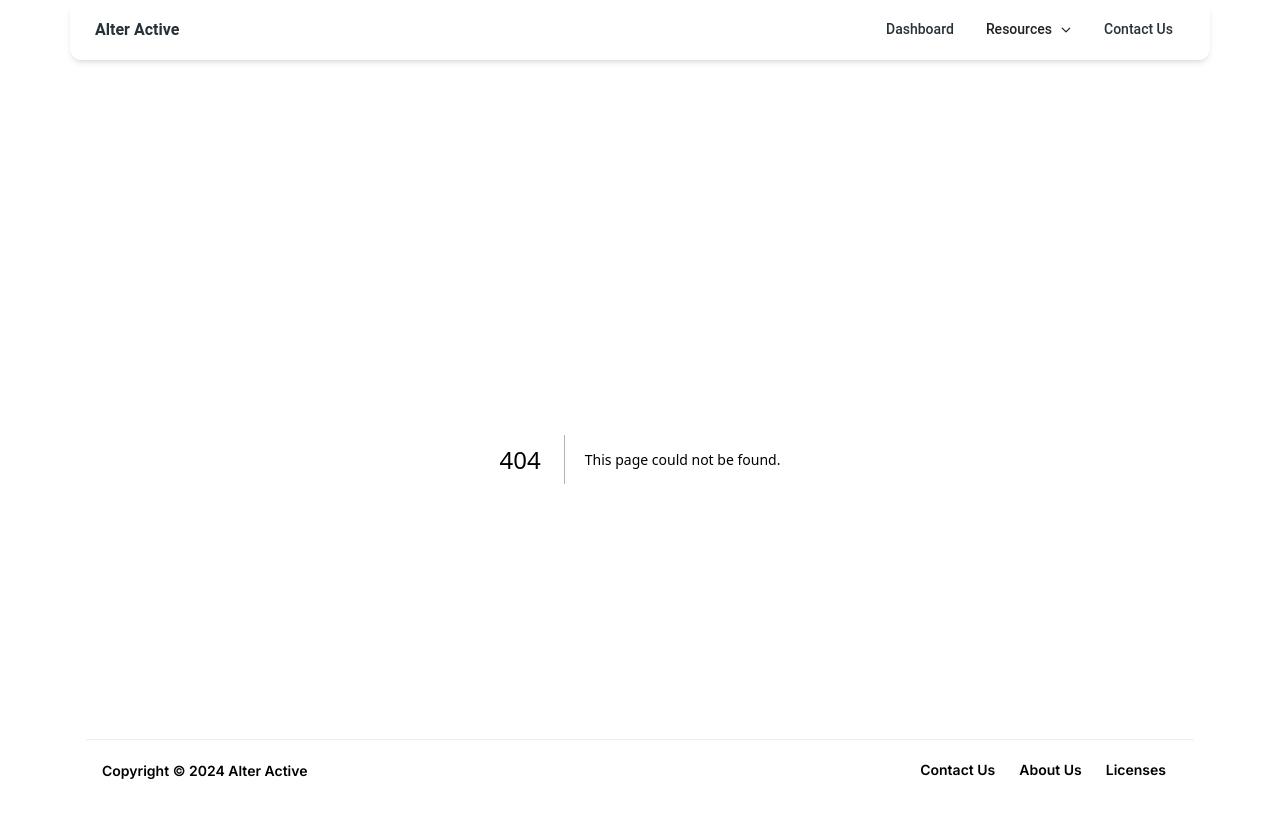
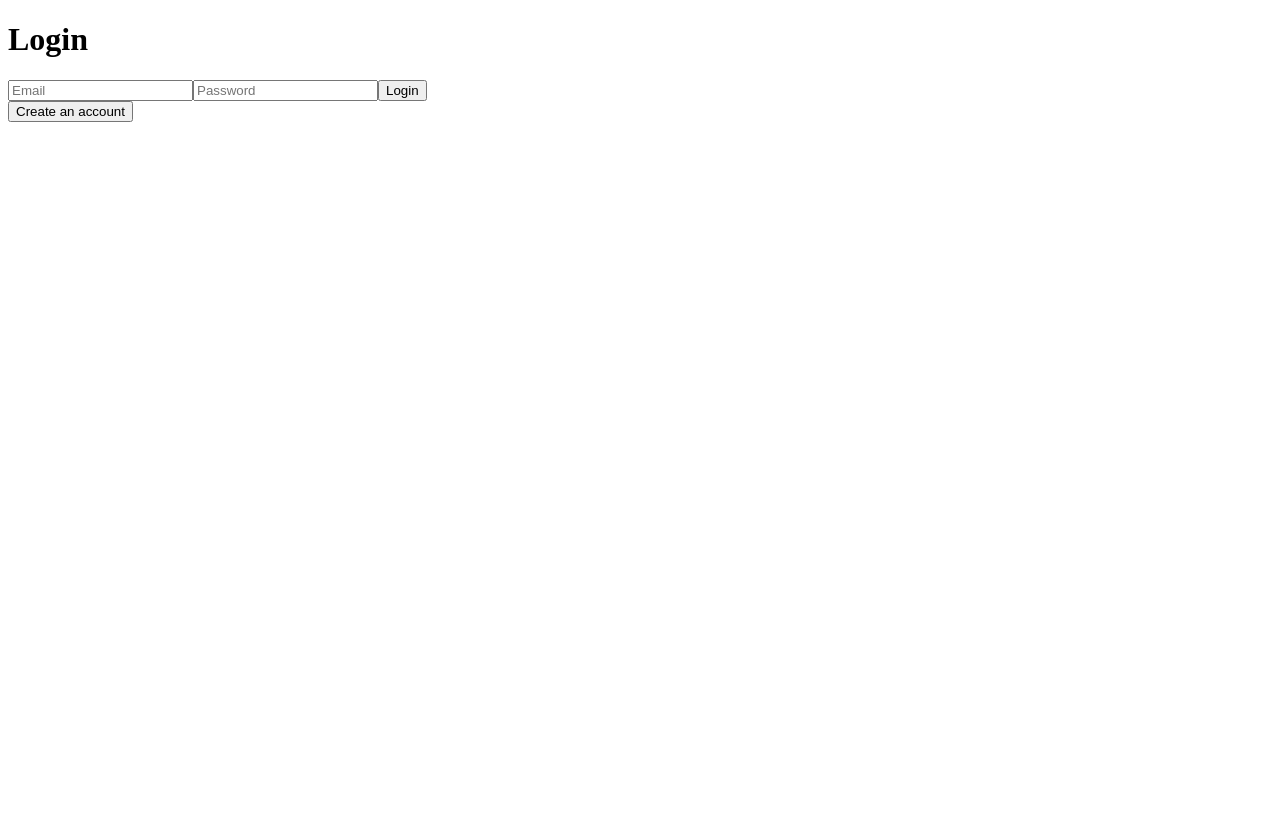
Before and after one commit to Wowwzerzs/AlterActive, a Next.js app in the folder alter-active/: page / in a window 1280 px wide. Before the commit this address had no page. Shown: the top 818 px of the page. Built offline with nearby package versions, Linux system fonts and the light colour scheme.

Commit message:
create auth & reg for user

```diff
--- /dev/null
+++ b/alter-active/src/pages/_app.js
@@ -0,0 +1,13 @@
+import { SessionProvider } from "next-auth/react";
+console.log("_app.js");
+export default function App({
+  Component,
+  pageProps: { session, ...pageProps },
+}) {
+  console.log("pageProps: ", pageProps);
+  return (
+    <SessionProvider session={session}>
+      <Component {...pageProps} />
+    </SessionProvider>
+  );
+}
--- /dev/null
+++ b/alter-active/src/pages/api/exercise/exercise.js
@@ -0,0 +1,46 @@
+const { PrismaClient } = require("@prisma/client");
+
+const prisma = new PrismaClient();
+
+// export default async function handler(req, res) {
+//   const { name } = req.body;
+
+//   try {
+//     const exercise = await prisma.exercise.create({
+//       data: {
+//         name,
+//       },
+//     });
+
+//     res.status(200).json(exercise);
+//   } catch (error) {
+//     res.status(400).json({ message: "An error occurred" });
+//   }
+// }
+
+export default async function handler(req, res) {
+  // const requestMethod = req.method;
+  // const body = JSON.parse(req.body);
+  const exercises = await prisma.exercises.findMany();
+  console.log(exercises);
+  return res.status(200).json({ exercises });
+  /* switch (requestMethod) {
+    case "POST":
+      res.status(200).json({ exercises });
+      break;
+    default:
+      res.status(405).end();
+      break;
+  } */
+}
+
+// export async function getExercisesForUser() {
+//   const exercises = await prisma.exercises.findMany({
+//     where: {
+//       userId: 1,
+//     },
+//   });
+// }
+
+// Bench Press -> exercise for chest -> 2024-05-15 12:00:00
+// Squats -> exercise for legs -> 2024-05-15 12:00:00
--- /dev/null
+++ b/alter-active/src/pages/api/protected.js
@@ -0,0 +1,5 @@
+import { authMiddleware } from "../../../utils/authMiddleware";
+
+const handler = (req, res) => {
+  res.status(200).json({ message: "Protected route" });
+};
--- /dev/null
+++ b/alter-active/src/pages/auth.js
@@ -0,0 +1,70 @@
+"use client";
+import { useState } from "react";
+import { signIn } from "next-auth/react";
+import { useRouter } from "next/router";
+
+export default function AuthPage() {
+  const [email, setEmail] = useState("");
+  const [password, setPassword] = useState("");
+  const [isLogin, setIsLogin] = useState(true);
+  const router = useRouter();
+
+  const handleSubmit = async (e) => {
+    e.preventDefault();
+
+    if (isLogin) {
+      const res = await signIn("credentials", {
+        redirect: false,
+        email,
+        password,
+      });
+
+      if (res.ok) {
+        router.push("/dashboard");
+      } else {
+        alert(res.error);
+      }
+    } else {
+      const res = await fetch("/api/auth/register", {
+        method: "POST",
+        headers: {
+          "Content-Type": "application/json",
+        },
+        body: JSON.stringify({ email, password }),
+      });
+
+      if (res.ok) {
+        alert("Registered successfully");
+        setIsLogin(true);
+      } else {
+        alert((await res.json()).error);
+      }
+    }
+  };
+
+  return (
+    <div>
+      <h1>{isLogin ? "Login" : "Register"}</h1>
+      <form onSubmit={handleSubmit}>
+        <input
+          type="email"
+          placeholder="Email"
+          value={email}
+          onChange={(e) => setEmail(e.target.value)}
+          required
+        />
+        <input
+          type="password"
+          placeholder="Password"
+          value={password}
+          onChange={(e) => setPassword(e.target.value)}
+          required
+        />
+        <button type="submit">{isLogin ? "Login" : "Register"}</button>
+      </form>
+      <button onClick={() => setIsLogin()}>
+        {isLogin ? "Create an account" : "Login"}
+      </button>
+    </div>
+  );
+}
--- /dev/null
+++ b/alter-active/src/pages/index.js
@@ -0,0 +1,4 @@
+import AuthPage from "./auth";
+export default function Home() {
+  return <AuthPage />;
+}
--- /dev/null
+++ b/alter-active/utils/authMiddleware.js
@@ -0,0 +1,25 @@
+import jwt from "jsonwebtoken";
+import crypto from "crypto";
+
+export function authMiddleware(handler) {
+  const secretKey = crypto.randomBytes(64).toString("hex");
+  return async (req, res) => {
+    const { authorization } = req.headers;
+
+    if (!authorization) {
+      return res.status(401).json({ error: "no token provided" });
+    }
+
+    const token = authorization.split(" ")[1];
+
+    try {
+      const decoded = jwt.verify(token, secretKey);
+      req.user = decoded;
+      return handler(req, res);
+    } catch (error) {
+      return res.status(401).json({ error: "Invalid token" });
+    }
+  };
+}
+
+export default authMiddleware(handler);
```
Also changed, not shown: alter-active/src/pages/api/auth/[...nextauth].js (added, +54 -0 lines), alter-active/src/pages/api/auth/login.js (added, +30 -0 lines), alter-active/src/pages/api/auth/register.js (added, +24 -0 lines).
